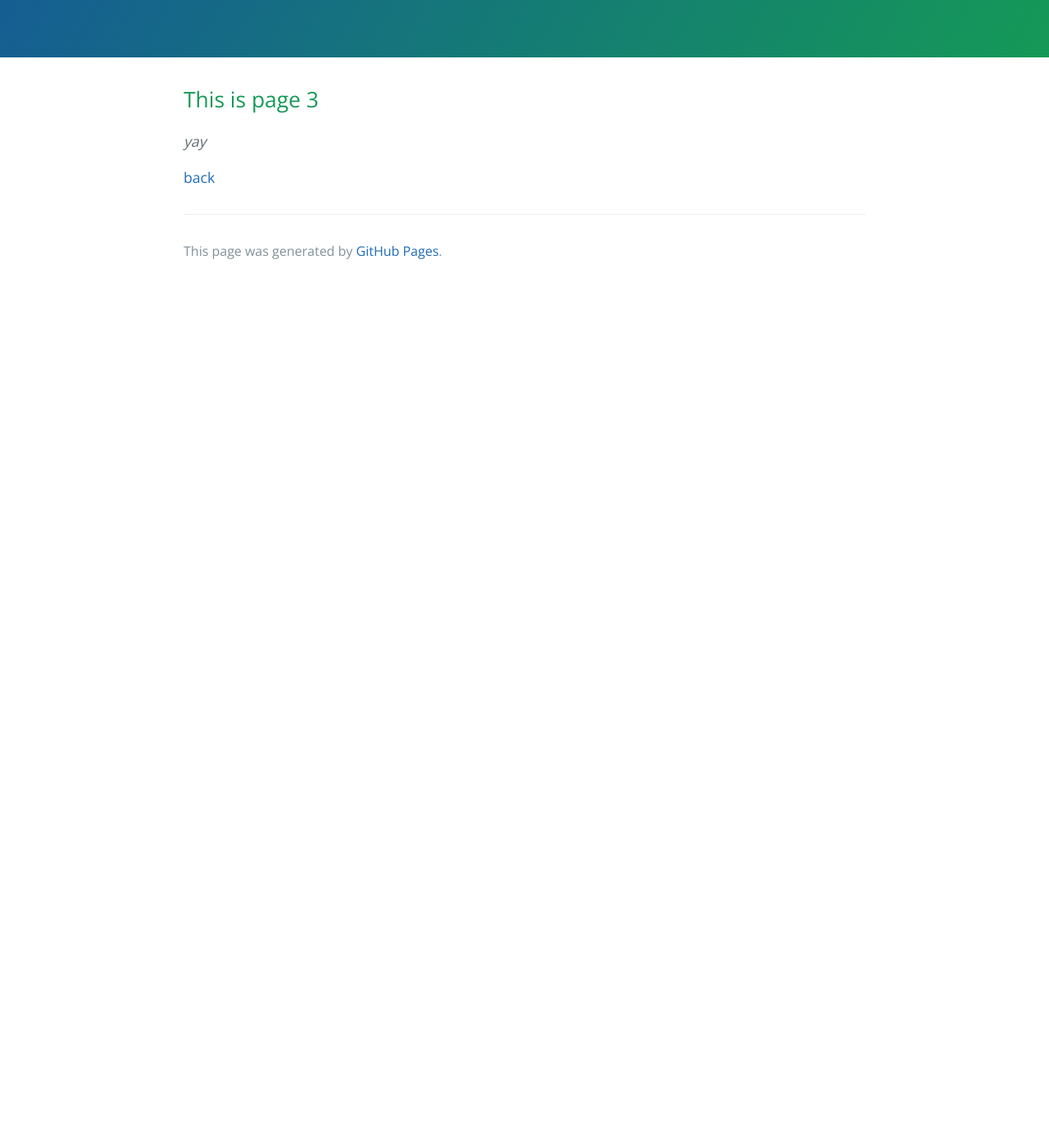
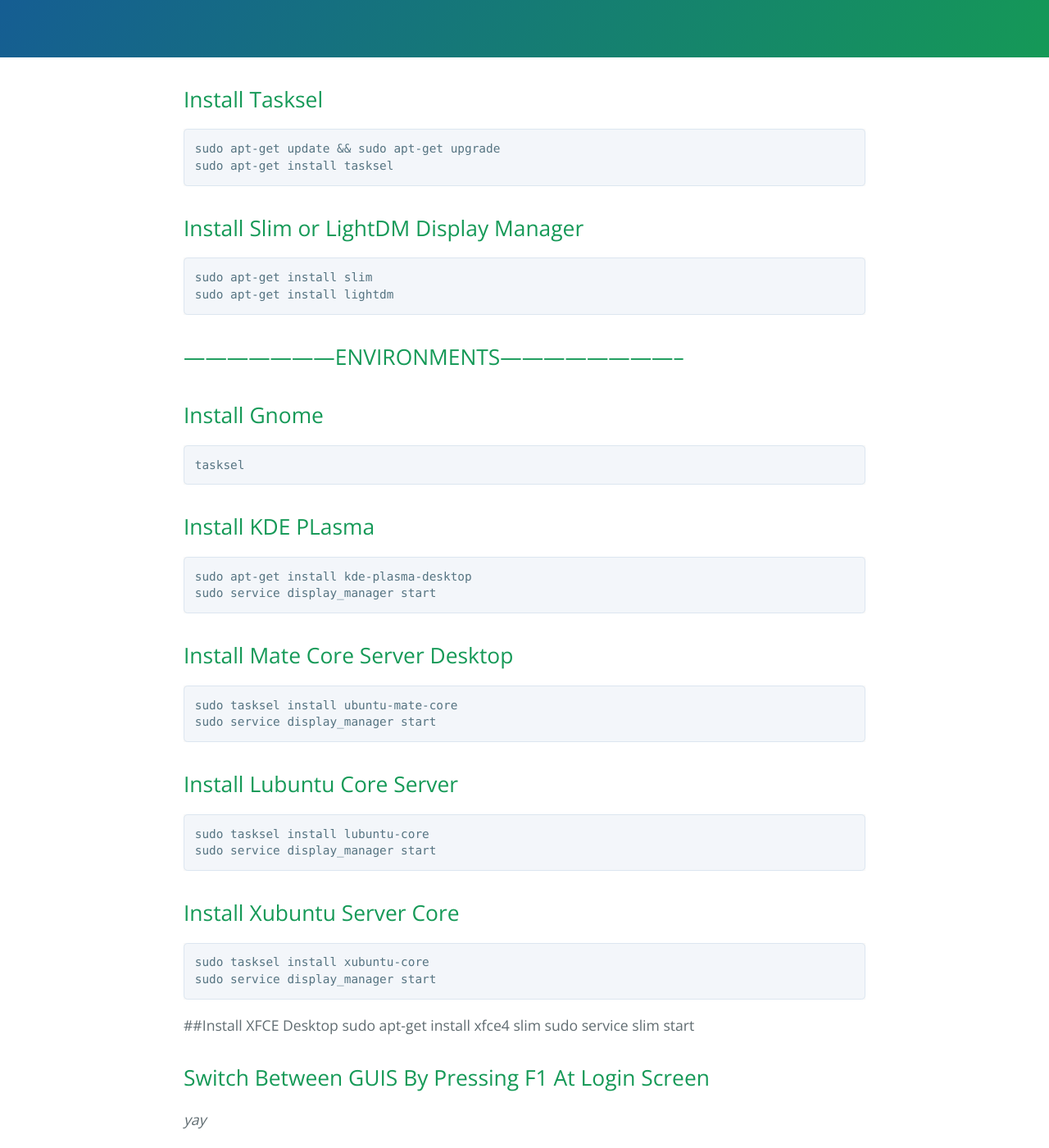
Before and after one commit to Spiralman1/spiralman1.github.io, a Jekyll site: the page built from another-page3.md, in a window 1280 px wide and 1400 px high, scrolled down 247 px. Shown: the whole window at 82% size. Built offline with Jekyll 4.4.1, drawn with Linux system fonts in a browser that asks for light colours; before the commit the page ends 900 px from its top, so only the background shows below that; some of the changed text lies outside the part shown.

Commit message:
Ubuntu GUI

```diff
--- a/another-page3.md
+++ b/another-page3.md
@@ -1,10 +1,44 @@
 ---
 layout: default
-title: Another page
-description: This is just another page
+title: GUI on Ubuntu Server
+description: Install GUI on Ubuntu Server
 ---
 
-## This is page 3
+## Install Tasksel
+	sudo apt-get update && sudo apt-get upgrade
+	sudo apt-get install tasksel
+
+## Install Slim or LightDM Display Manager
+	sudo apt-get install slim
+	sudo apt-get install lightdm
+
+## ---------------------ENVIRONMENTS--------------------------
+
+## Install Gnome
+	tasksel
+
+## Install KDE PLasma
+	sudo apt-get install kde-plasma-desktop
+	sudo service display_manager start
+
+## Install Mate Core Server Desktop
+	sudo tasksel install ubuntu-mate-core
+	sudo service display_manager start
+
+## Install Lubuntu Core Server
+	sudo tasksel install lubuntu-core
+	sudo service display_manager start
+
+## Install Xubuntu Server Core
+	sudo tasksel install xubuntu-core
+	sudo service display_manager start
+
+##Install XFCE Desktop
+	sudo apt-get install xfce4 slim
+	sudo service slim start
+
+## Switch Between GUIS By Pressing F1 At Login Screen
+
 
 _yay_
 
```
Also changed, not shown: index.md (+1 -1 lines).
